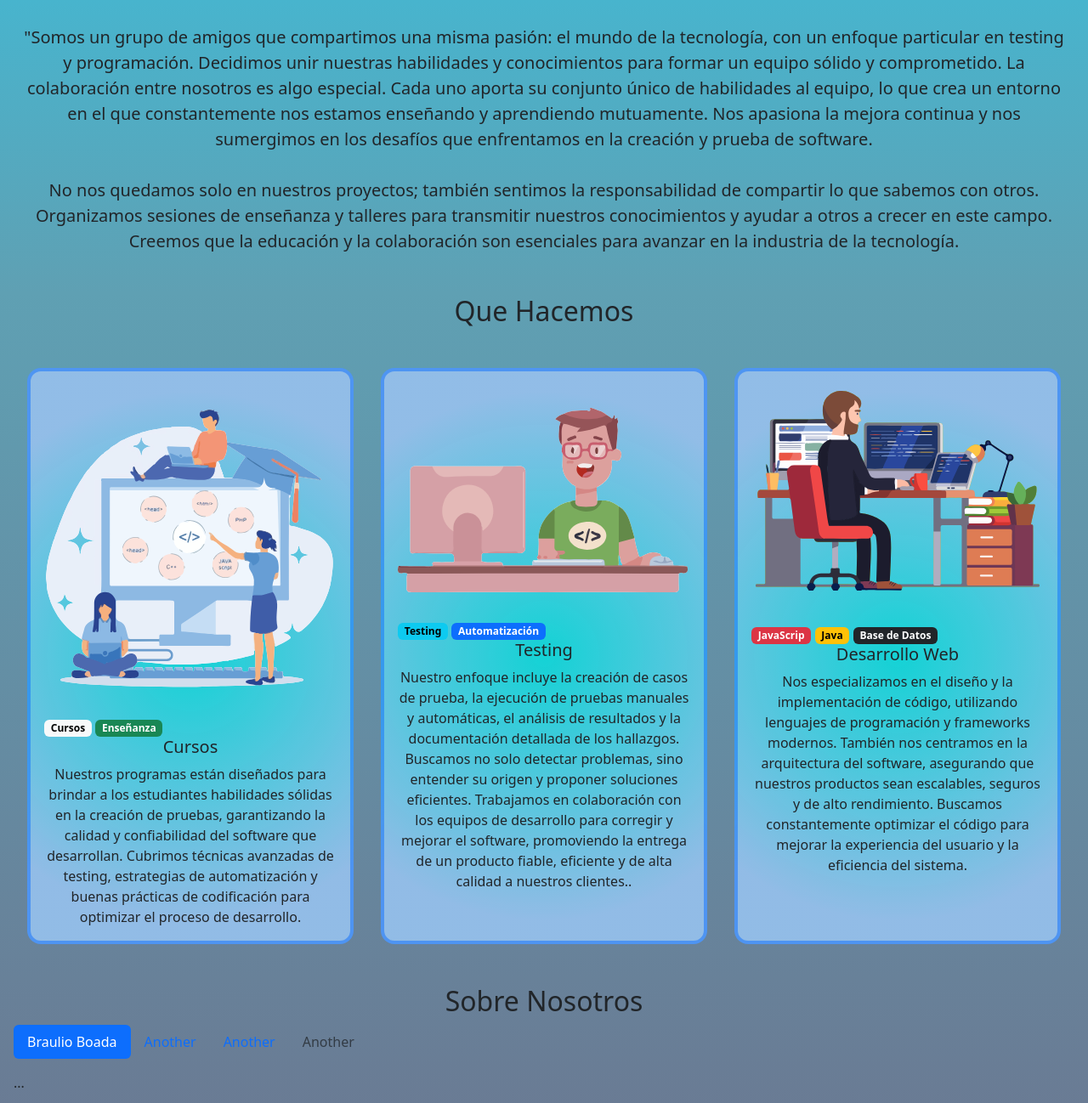
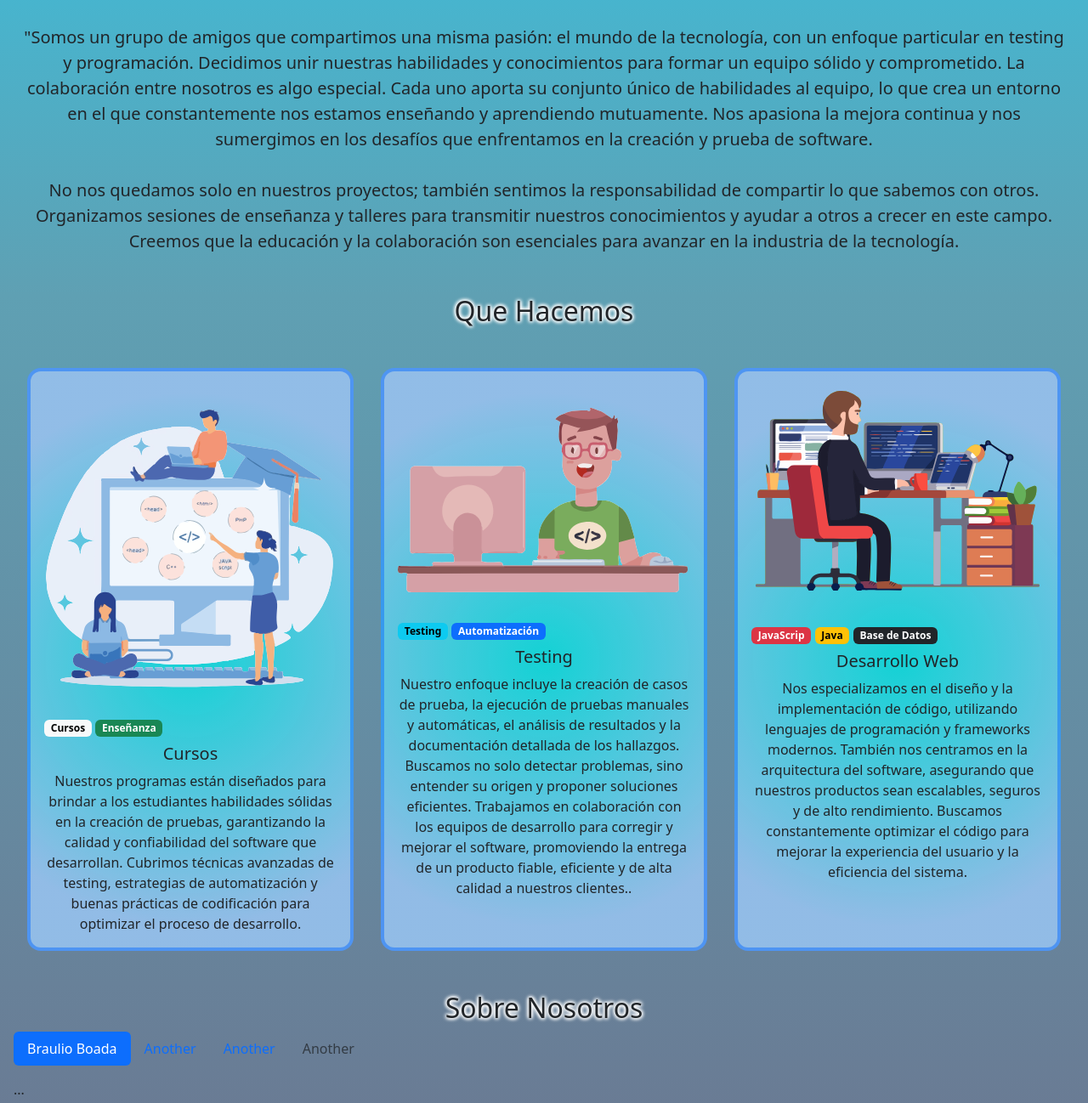
Before and after one commit to braulioboada/Be-IT, a plain HTML site: page index.html in a window 1280 px wide. Shown: the part 647-1945 px from the top of the page at 85% size. Drawn offline with Linux system fonts and the light colour scheme.

Commit message:
Arreglando detalles

```diff
--- a/assets/css/index.css
+++ b/assets/css/index.css
@@ -4,7 +4,7 @@ body {
 }
 
 .sombra {
-    text-shadow: 2px 2px 5px #ffffff ,-2px 2px 5px #ffffff,2px -2px 5px #ffffff,-2px -2px 5px #ffffff;
+    text-shadow: 1px 1px 4px #ffffff ,-1px 1px 4px #ffffff,1px -1px 4px #ffffff,-1px -1px 4px #ffffff;
 }
 .fondoNav {
     background: rgb(0,213,255);
--- a/index.html
+++ b/index.html
@@ -83,7 +83,7 @@
   </header>
   <main class="my-5 mx-3">
     <section class="container-fluid mb-5" id="quienes_somos">
-      <h1 class="card-title text-center mb-5">Quienes Somos</h1>
+      <h1 class="card-title text-center mb-5 sombra">Quienes Somos</h1>
       <p class="card-text fs-5 text-center mb-5">
         "Somos un grupo de amigos que compartimos una misma pasión: el mundo de la tecnología, con un enfoque particular en testing y programación. Decidimos unir nuestras habilidades y conocimientos para formar un equipo sólido y comprometido. La colaboración entre nosotros es algo especial. Cada uno aporta su conjunto único de habilidades al equipo, lo que crea un entorno en el que constantemente nos estamos enseñando y aprendiendo mutuamente. Nos apasiona la mejora continua y nos sumergimos en los desafíos que enfrentamos en la creación y prueba de software.
         <br><br>
@@ -92,23 +92,23 @@
     </section>
 
     <section class="my-5" id="que-hacemos">
-      <h2 class="text-center my-5">Que Hacemos</h2>
+      <h2 class="text-center my-5 sombra">Que Hacemos</h2>
       <div class="card-group my-5 ">
         <div class="card mx-3 fondoCards border border-4 border-primary border-opacity-50 rounded-4" >
           <img src="assets/img/Cursos.svg" class="card-img-top p-3 mt-4" alt="...">
           <div class="card-body">
-            <span class="badge text-bg-light">Cursos</span>
+            <span class="badge text-bg-light ">Cursos</span>
             <span class="badge text-bg-success">Enseñanza</span>
-            <h5 class="card-title text-center">Cursos</h5>
+            <h5 class="card-title text-center mt-2">Cursos</h5>
             <p class="card-text text-center">Nuestros programas están diseñados para brindar a los estudiantes habilidades sólidas en la creación de pruebas, garantizando la calidad y confiabilidad del software que desarrollan. Cubrimos técnicas avanzadas de testing, estrategias de automatización y buenas prácticas de codificación para optimizar el proceso de desarrollo. </p>
           </div>
         </div>
         <div class="card mx-3 fondoCards border border-4 border-primary border-opacity-50 rounded-4">
           <img src="assets/img/Quienes Somos.svg" class="card-img-top p-3 mt-4" alt="...">
           <div class="card-body">
-            <span class="badge text-bg-info">Testing</span>
+            <span class="badge text-bg-info ">Testing</span>
             <span class="badge text-bg-primary">Automatización</span>
-            <h5 class="card-title text-center">Testing</h5>
+            <h5 class="card-title text-center mt-2">Testing</h5>
             <p class="card-text text-center">
               Nuestro enfoque incluye la creación de casos de prueba, la ejecución de pruebas manuales y automáticas, el análisis de resultados y la documentación detallada de los hallazgos. Buscamos no solo detectar problemas, sino entender su origen y proponer soluciones eficientes. Trabajamos en colaboración con los equipos de desarrollo para corregir y mejorar el software, promoviendo la entrega de un producto fiable, eficiente y de alta calidad a nuestros clientes..</p>
           </div>
@@ -119,7 +119,7 @@
             <span class="badge text-bg-danger">JavaScrip</span>
             <span class="badge text-bg-warning">Java</span>
             <span class="badge text-bg-dark">Base de Datos</span>
-            <h5 class="card-title text-center">Desarrollo Web</h5>
+            <h5 class="card-title text-center mt-2">Desarrollo Web</h5>
             <p class="card-text text-center">
               Nos especializamos en el diseño y la implementación de código, utilizando lenguajes de programación y frameworks modernos. También nos centramos en la arquitectura del software, asegurando que nuestros productos sean escalables, seguros y de alto rendimiento. Buscamos constantemente optimizar el código para mejorar la experiencia del usuario y la eficiencia del sistema.
             </p>
@@ -130,7 +130,7 @@
 
 
     <section id="sobre-nosotro" class="sobre-nosotro">
-      <h2 class="text-center">Sobre Nosotros</h2>
+      <h2 class="text-center sombra">Sobre Nosotros</h2>
       <div>
         <ul class="nav nav-pills mb-3 " id="pills-tab" role="tablist">
           <li class="nav-item" role="presentation">
```
